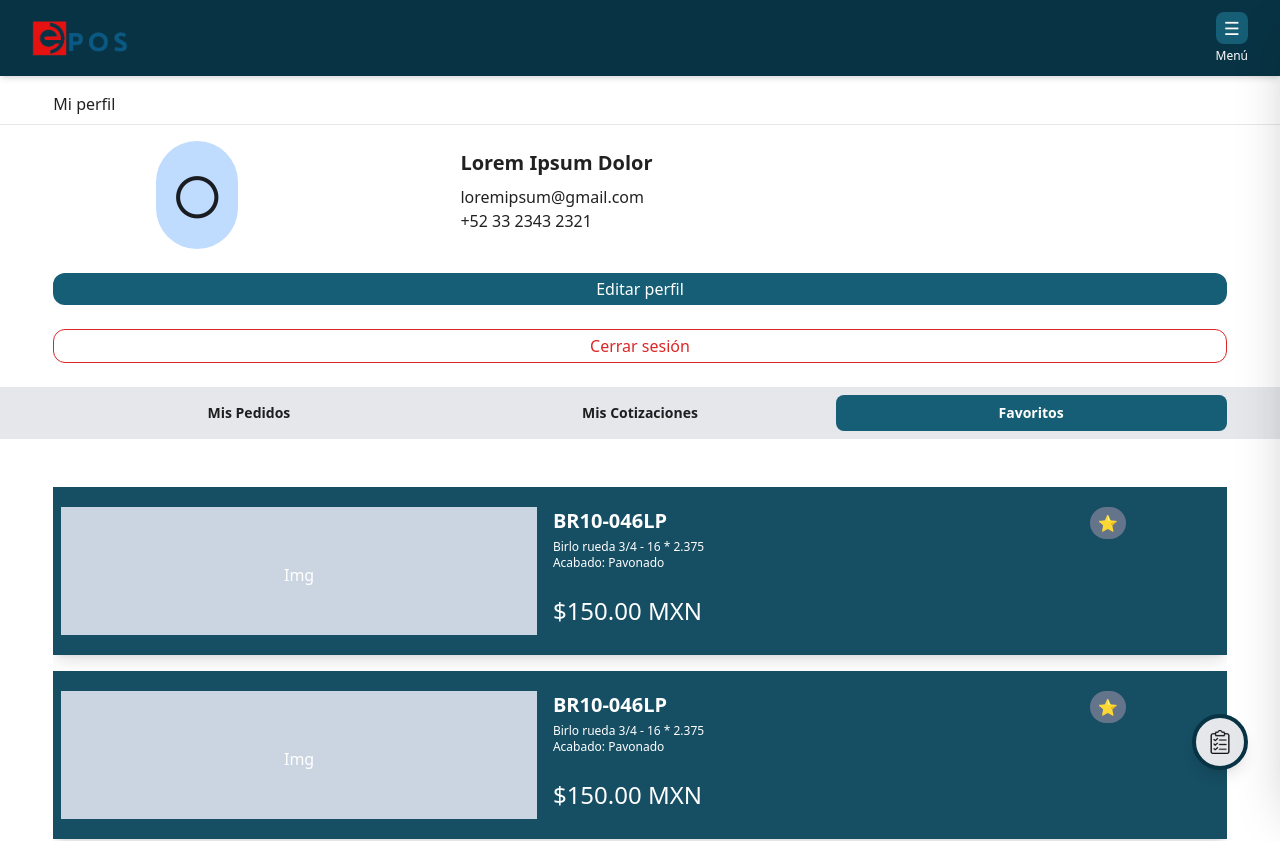
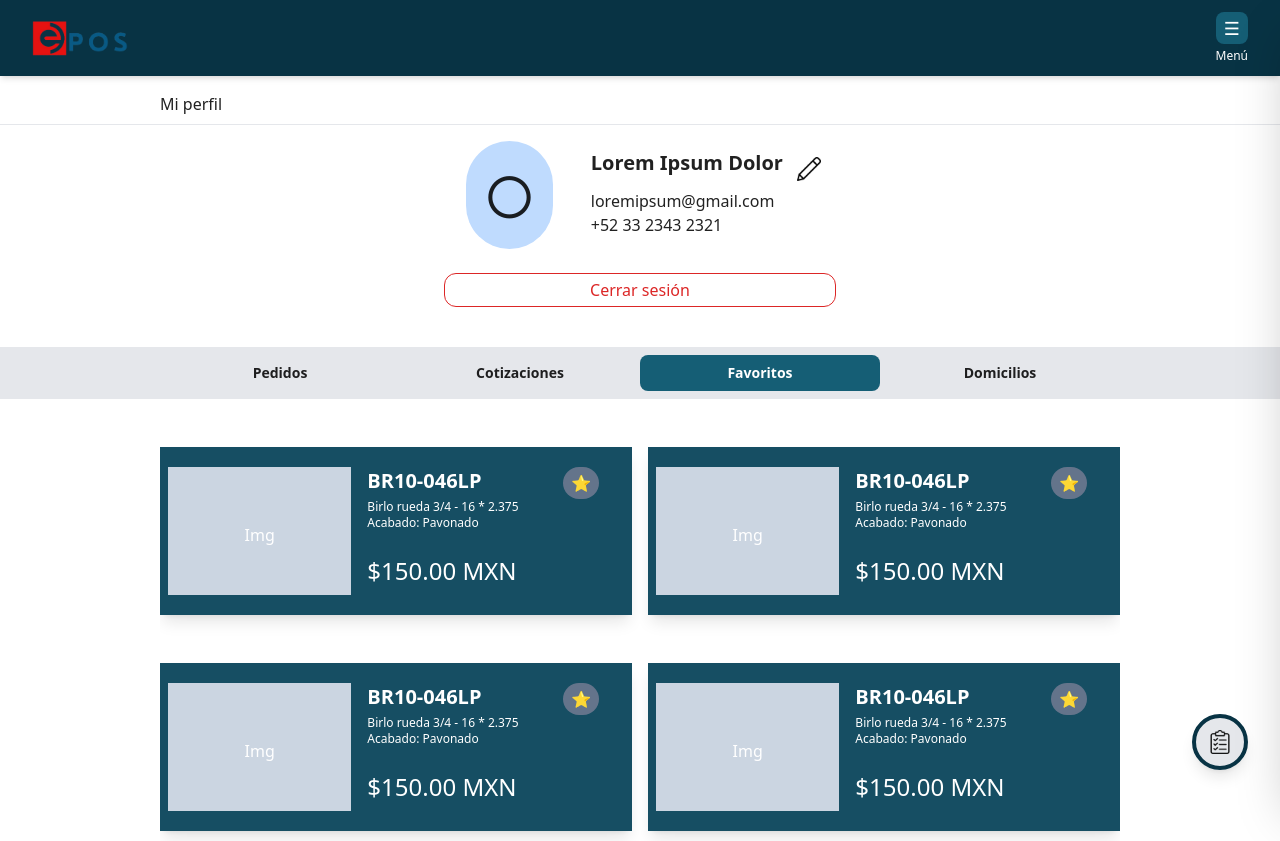
Before and after one commit to LegaspiRicardo/Epos-Front, a React (Vite) app: page /perfil in a window 1280 px wide. Shown: the top 841 px of the page. Built offline with nearby package versions, Linux system fonts and the light colour scheme; the HTML template or start-up script is replaced by a standard one.

Commit message:
Add files via upload

```diff
--- a/src/components/Layout.tsx
+++ b/src/components/Layout.tsx
@@ -9,7 +9,7 @@ const Layout = () => {
     const [isModalOpen, setIsModalOpen] = useState(false);
 
     return (
-        <div className="min-h-screen bg-white overflow-x-hidden overflow-y-hidden">
+        <div className="min-h-screen bg-white overflow-x-hidden overflow-y-hidden ">
             <SuperiorBar />
 
             <div className="mx-auto w-full">
--- a/src/components/ModalPedido.tsx
+++ b/src/components/ModalPedido.tsx
@@ -162,7 +162,7 @@ const ModalPedido: React.FC<ModalPedidoProps> = ({ isOpen, onClose }) => {
                   onClick={limpiarPedido}
                   className="flex-1 border border-gray-500 text-gray-500 py-2 rounded hover:bg-gray-600 hover:text-white transition-colors"
                 >
-                  Cancelar
+                  Cancelar Pedido
                 </button>
                 <button
                   onClick={handleContinuarCotizacion}
--- a/src/index.css
+++ b/src/index.css
@@ -1,43 +1,70 @@
 @tailwind base;
 @tailwind components;
 @tailwind utilities;
-
 
 :root {
   font-family: system-ui, Avenir, Helvetica, Arial, sans-serif;
   line-height: 1.5;
   font-weight: 400;
   margin: 0;
-
-  color-scheme: light dark;
   color: rgba(0, 0, 0, 0.87);
-  background-color: #242424;
-
   font-synthesis: none;
   text-rendering: optimizeLegibility;
   -webkit-font-smoothing: antialiased;
   -moz-osx-font-smoothing: grayscale;
 }
 
-
 html,
 body,
-body > div { /* the react root */
+body > div {
   margin: 0;
   padding: 0;
   height: 100%;
-  background-color: rgba(255, 255, 255, 0.916) ;
+  background-color: rgba(255, 255, 255, 0.916);
 }
 
+/* FORZAR SCROLLBAR TRANSPARENTE - VERSIÓN AGGRESIVA */
+::-webkit-scrollbar {
+  width: 8px;
+  background: transparent !important;
+}
 
+::-webkit-scrollbar:horizontal {
+  height: 8px;
+}
 
-/* Ocultar scrollbars (Chrome, Edge, Safari) */
-.scrollbar-hide::-webkit-scrollbar {
-  display: none;
+::-webkit-scrollbar-track {
+  background: transparent !important;
+  border: none !important;
+  box-shadow: none !important;
+}
+
+::-webkit-scrollbar-track-piece {
+  background: transparent !important;
+  border: none !important;
+}
+
+::-webkit-scrollbar-thumb {
+  background: #cbd5e1 !important;
+  border-radius: 4px;
+  border: 2px solid transparent !important;
+}
+
+::-webkit-scrollbar-thumb:hover {
+  background: #94a3b8 !important;
+}
+
+::-webkit-scrollbar-corner {
+  background: transparent !important;
 }
 
 /* Firefox */
-.scrollbar-hide {
-  -ms-overflow-style: none;
-  scrollbar-width: none;
+* {
+  scrollbar-width: thin !important;
+  scrollbar-color: #cbd5e1 transparent !important;
 }
+
+html {
+  scrollbar-width: thin !important;
+  scrollbar-color: #cbd5e1 transparent !important;
+}
--- a/src/pages/Perfil.tsx
+++ b/src/pages/Perfil.tsx
@@ -1,4 +1,5 @@
 import React, { useState } from "react";
+import Footer from '../components/Footer';
 
 interface CardItem {
     id: number;
@@ -35,7 +36,6 @@ const cardData: CardItem[] = [
     { id: 14, nombre: "BR10-046LP", descripcion: "Birlo rueda 3/4 - 16 * 2.375", acabado: "Pavonado", precio: 150, img: "img" },
     { id: 15, nombre: "BR10-046LP", descripcion: "Birlo rueda 3/4 - 16 * 2.375", acabado: "Pavonado", precio: 150, img: "img" },
     { id: 16, nombre: "BR10-046LP", descripcion: "Birlo rueda 3/4 - 16 * 2.375", acabado: "Pavonado", precio: 150, img: "img" },
-
 ];
 
 const cotizacionesData: Cotizacion[] = [
@@ -66,7 +66,7 @@ const cotizacionesData: Cotizacion[] = [
 ];
 
 const Perfil: React.FC = () => {
-    const [seccionActiva, setSeccionActiva] = useState<"pedidos" | "cotizaciones" | "favoritos">("favoritos");
+    const [seccionActiva, setSeccionActiva] = useState<"pedidos" | "domicilios" | "cotizaciones" | "favoritos">("favoritos");
 
     const getEstadoColor = (estado: string) => {
         switch (estado) {
@@ -87,41 +87,56 @@ const Perfil: React.FC = () => {
     };
 
     return (
-        <div>
-            <div className="w-11/12 mx-auto mt-2 py-2">
+        <div className="">
+            <div className="w-full mt-2 bg-white">
+                <div className="w-9/12 mx-auto py-2">
                     <p className="">Mi perfil</p>
+                </div>
             </div>
             <hr />
 
-            <div className="mx-auto">
-                <div className="flex w-11/12 mx-auto mt-4">
-                    <p className="bg-blue-200 text-8xl mx-auto pb-3 px-3 rounded-full">○</p>
-                    <div className="w-4/6 ml-auto pl-4 mt-2">
-                        <h2 className="text-xl font-bold mb-2">Lorem Ipsum Dolor</h2>
+            <section>
+                <div className="sm:w-11/12 mx-auto w-full py-4">
+                    <div className="flex md:w-8/12 xl:w-4/12 w-11/12 mx-auto ">
+                        {/* IMAGEN */}
+                        <div className=" w-2/6">
+                            <p className="bg-blue-200 text-8xl text-center pb-3 md:px-3 md:w-8/12 mx-auto rounded-full">○</p>
+                        </div>
+                        {/* INFORMACIÓN CUENTA */}
+                        <div className="w-4/6 ml-auto pl-4 mt-2 md:mt-0 ">
+                            <div className="">
+                                <div className="flex">
+                                    <h2 className=" text-xl font-bold mt-2">Lorem Ipsum Dolor</h2>
+                                    <button className=" mx-auto rounded-xl  mt-2 p-2"><img src="/icons/lapiz.png" alt="Icono editar" className="w-6 h-6" /></button>
+                                </div>
                                 <p>loremipsum@gmail.com</p>
                                 <p>+52 33 2343 2321</p>
+
                             </div>
                         </div>
-                <div className="mx-auto w-11/12">
-                    <button className="mt-6 w-full mx-auto bg-cyan-800 text-white py-1 rounded-xl">Editar perfil</button>
+                    </div>
+                    {/* BOTONES EDIT PERFIL Y CERRAR SESION */}
+                    <div className="w-11/12 mx-auto md:w-8/12 xl:w-4/12">
                         <button className="mt-6 w-full mx-auto border-red-600 border text-red-600 py-1 rounded-xl">Cerrar sesión</button>
                     </div>
                 </div>
 
+            </section>
+
             {/* MENÚ DE NAVEGACIÓN */}
             <div className="w-full bg-gray-200 mt-6 py-2">
-                <div className="w-11/12 mx-auto flex text-center font-bold text-sm">
+                <div className="md:w-9/12 w-full mx-auto flex text-center font-bold text-sm">
                     <button
                         className={`w-2/6 py-2 ${seccionActiva === "pedidos" ? "bg-cyan-800 text-white rounded-lg" : ""}`}
                         onClick={() => setSeccionActiva("pedidos")}
                     >
-                        Mis Pedidos
+                        Pedidos
                     </button>
                     <button
                         className={`w-2/6 py-2 ${seccionActiva === "cotizaciones" ? "bg-cyan-800 text-white rounded-lg" : ""}`}
                         onClick={() => setSeccionActiva("cotizaciones")}
                     >
-                        Mis Cotizaciones
+                        Cotizaciones
                     </button>
                     <button
                         className={`w-2/6 py-2 ${seccionActiva === "favoritos" ? "bg-cyan-800 text-white rounded-lg" : ""}`}
@@ -129,11 +144,17 @@ const Perfil: React.FC = () => {
                     >
                         Favoritos
                     </button>
+                    <button
+                        className={`w-2/6 py-2 ${seccionActiva === "domicilios" ? "bg-cyan-800 text-white rounded-lg" : ""}`}
+                        onClick={() => setSeccionActiva("domicilios")}
+                    >
+                        Domicilios
+                    </button>
                 </div>
             </div>
 
             {/* CONTENIDO DINÁMICO */}
-            <div className="w-11/12 mx-auto mt-8 h-96 overflow-y-auto overflow-x-hidden">
+            <div className="md:w-9/12 w-11/12 mx-auto md:max-h-[900px] max-h-[500px] mt-8 overflow-y-auto overflow-x-hidden mb-24">
 
                 {/* SECCIÓN COTIZACIONES */}
                 {seccionActiva === "cotizaciones" && (
@@ -168,9 +189,10 @@ const Perfil: React.FC = () => {
                     </div>
                 )}
 
-                {/* SECCIÓN FAVORITOS (tu contenido original) */}
+                {/* SECCIÓN FAVORITOS  */}
                 {seccionActiva === "favoritos" && (
-                    <div className="pb-4">
+                    <div className="pb-4  ">
+                        <div className="grid grid-cols-1 md:grid-cols-2 gap-4">
                             {cardData.map((card) => (
                                 <a href="/detalle" key={card.id}>
                                     <div className="my-4 w-full bg-cyan-900 text-white shadow-lg py-5 px-2 transition-transform hover:scale-105 duration-300">
@@ -192,9 +214,10 @@ const Perfil: React.FC = () => {
                                 </a>
                             ))}
                         </div>
+                    </div>
                 )}
 
-                {/* SECCIÓN PEDIDOS (puedes agregarla después) */}
+                {/* SECCIÓN PEDIDOS  */}
                 {seccionActiva === "pedidos" && (
                     <div className="pb-4">
                         <div className="text-center py-8 text-gray-500">
@@ -203,7 +226,19 @@ const Perfil: React.FC = () => {
                         </div>
                     </div>
                 )}
+
+                {/* SECCIÓN DOMICILIOS  */}
+                {seccionActiva === "domicilios" && (
+                    <div className="pb-4">
+                        <div className="text-center py-8 text-gray-500">
+                            <p className="text-lg">Próximamente...</p>
+                            <p className="text-sm">Tus domicilios aparecerán aquí</p>
                         </div>
+                    </div>
+                )}
+            </div>
+            {/* Footer */}
+            <Footer />
         </div>
     );
 };
```
Also changed, not shown: public/icons/lapiz.png (added). Lines whose indentation alone changed are shown as unchanged.
